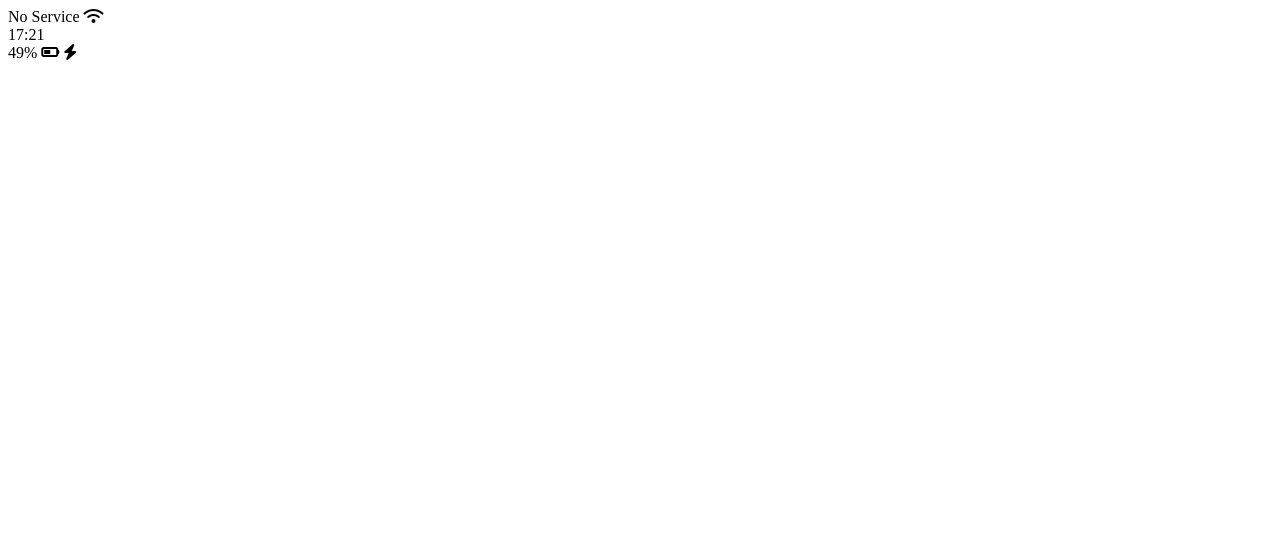
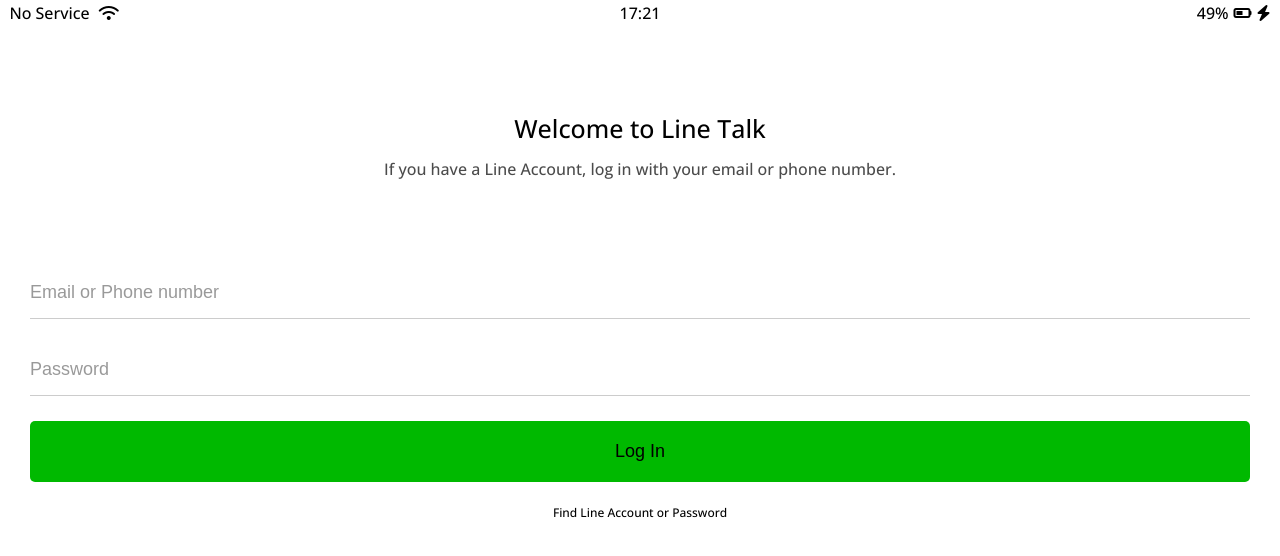
Before and after one commit to haeseonlee/Line-Clone-2022, a plain HTML site: page index.html in a window 1280 px wide. Drawn offline with nearby package versions, Linux system fonts and the light colour scheme.

Commit message:
login form

```diff
--- /dev/null
+++ b/css/components/status-bar.css
@@ -0,0 +1,28 @@
+.status-bar {
+  display: flex;
+  justify-content: center;
+  padding: 5px 3px;
+}
+
+.status-bar__column {
+  width: 33%;
+}
+
+.status-bar__column:first-child span {
+  margin-right: 5px;
+}
+
+.status-bar__column:nth-child(2) {
+  display: flex;
+  justify-content: center;
+}
+
+.status-bar__column:last-child {
+  display: flex;
+  justify-content: flex-end;
+  align-items: center;
+}
+
+.status-bar__column .fa-battery-half {
+  margin: 0px 5px;
+}
--- /dev/null
+++ b/css/reset.css
@@ -0,0 +1,128 @@
+html,
+body,
+div,
+span,
+applet,
+object,
+iframe,
+h1,
+h2,
+h3,
+h4,
+h5,
+h6,
+p,
+blockquote,
+pre,
+a,
+abbr,
+acronym,
+address,
+big,
+cite,
+code,
+del,
+dfn,
+em,
+img,
+ins,
+kbd,
+q,
+s,
+samp,
+small,
+strike,
+strong,
+sub,
+sup,
+tt,
+var,
+b,
+u,
+i,
+center,
+dl,
+dt,
+dd,
+ol,
+ul,
+li,
+fieldset,
+form,
+label,
+legend,
+table,
+caption,
+tbody,
+tfoot,
+thead,
+tr,
+th,
+td,
+article,
+aside,
+canvas,
+details,
+embed,
+figure,
+figcaption,
+footer,
+header,
+hgroup,
+menu,
+nav,
+output,
+ruby,
+section,
+summary,
+time,
+mark,
+audio,
+video {
+  margin: 0;
+  padding: 0;
+  border: 0;
+  font-size: 100%;
+  font: inherit;
+  vertical-align: baseline;
+}
+/* HTML5 display-role reset for older browsers */
+article,
+aside,
+details,
+figcaption,
+figure,
+footer,
+header,
+hgroup,
+menu,
+nav,
+section {
+  display: block;
+}
+body {
+  line-height: 1;
+}
+ol,
+ul {
+  list-style: none;
+}
+blockquote,
+q {
+  quotes: none;
+}
+blockquote:before,
+blockquote:after,
+q:before,
+q:after {
+  content: "";
+  content: none;
+}
+table {
+  border-collapse: collapse;
+  border-spacing: 0;
+}
+
+input:focus {
+  outline: none;
+}
--- /dev/null
+++ b/css/screens/login.css
@@ -0,0 +1,58 @@
+.welcome-header {
+  margin: 90px 0px;
+  text-align: center;
+  display: flex;
+  flex-direction: column;
+  align-items: center;
+}
+
+.welcome-header__title {
+  margin-bottom: 20px;
+  font-size: 25px;
+}
+
+.welcome-header__text {
+  width: 60%;
+  opacity: 0.7;
+}
+
+#login-form {
+  display: flex;
+  flex-direction: column;
+  margin: 0px 30px;
+}
+
+#login-form input {
+  padding: 15px 0px;
+  border: none;
+  font-size: 18px;
+
+  margin-bottom: 25px;
+}
+
+#login-form input:not([type="submit"]) {
+  border-bottom: 1px solid rgba(0, 0, 0, 0.2);
+  transition: border-color 0.3s ease-in-out;
+}
+
+#login-form input::placeholder {
+  color: rgba(0, 0, 0, 0.4);
+}
+
+#login-form input:focus {
+  border-color: var(--green);
+}
+
+#login-form input[type="submit"] {
+  background-color: var(--green);
+  cursor: pointer;
+  padding: 20px 0px;
+  border-radius: 5px;
+}
+
+#login-form a {
+  text-align: center;
+  text-decoration: none;
+  color: inherit;
+  font-size: 12px;
+}
--- /dev/null
+++ b/css/style.css
@@ -0,0 +1,13 @@
+@import url("https://fonts.googleapis.com/css2?family=Open+Sans:wght@500&display=swap");
+@import "reset.css";
+@import "variables.css";
+
+/* Components */
+@import "components/status-bar.css";
+
+/* Screens */
+@import "screens/login.css";
+
+body {
+  font-family: "Open Sans", sans-serif;
+}
--- /dev/null
+++ b/css/variables.css
@@ -0,0 +1,3 @@
+:root {
+  --green: rgb(0, 185, 0);
+}
--- a/index.html
+++ b/index.html
@@ -1,6 +1,7 @@
 <!DOCTYPE html>
 <html lang="en">
   <head>
+    <link rel="stylesheet" href="css/style.css" />
     <meta charset="UTF-8" />
     <meta name="viewport" content="width=device-width, initial-scale=1.0" />
     <title>Welcome to Line Talk</title>
@@ -20,6 +21,24 @@
         <i class="fas fa-bolt"></i>
       </div>
     </div>
+    <header class="welcome-header">
+      <h1 class="welcome-header__title">Welcome to Line Talk</h1>
+      <p class="welcome-header__text">
+        If you have a Line Account, log in with your email or phone number.
+      </p>
+    </header>
+    <form action="friends.html" method="get" id="login-form">
+      <input
+        name="username"
+        required
+        type="text"
+        placeholder="Email or Phone number"
+      />
+      <input name="password" required type="text" placeholder="Password" />
+      <input type="submit" value="Log In" />
+      <a href="#">Find Line Account or Password</a>
+    </form>
+
     <script
       src="https://kit.fontawesome.com/6478f529f2.js"
       crossorigin="anonymous"
```
Also changed, not shown: friends.html (added, +1 -0 lines).
